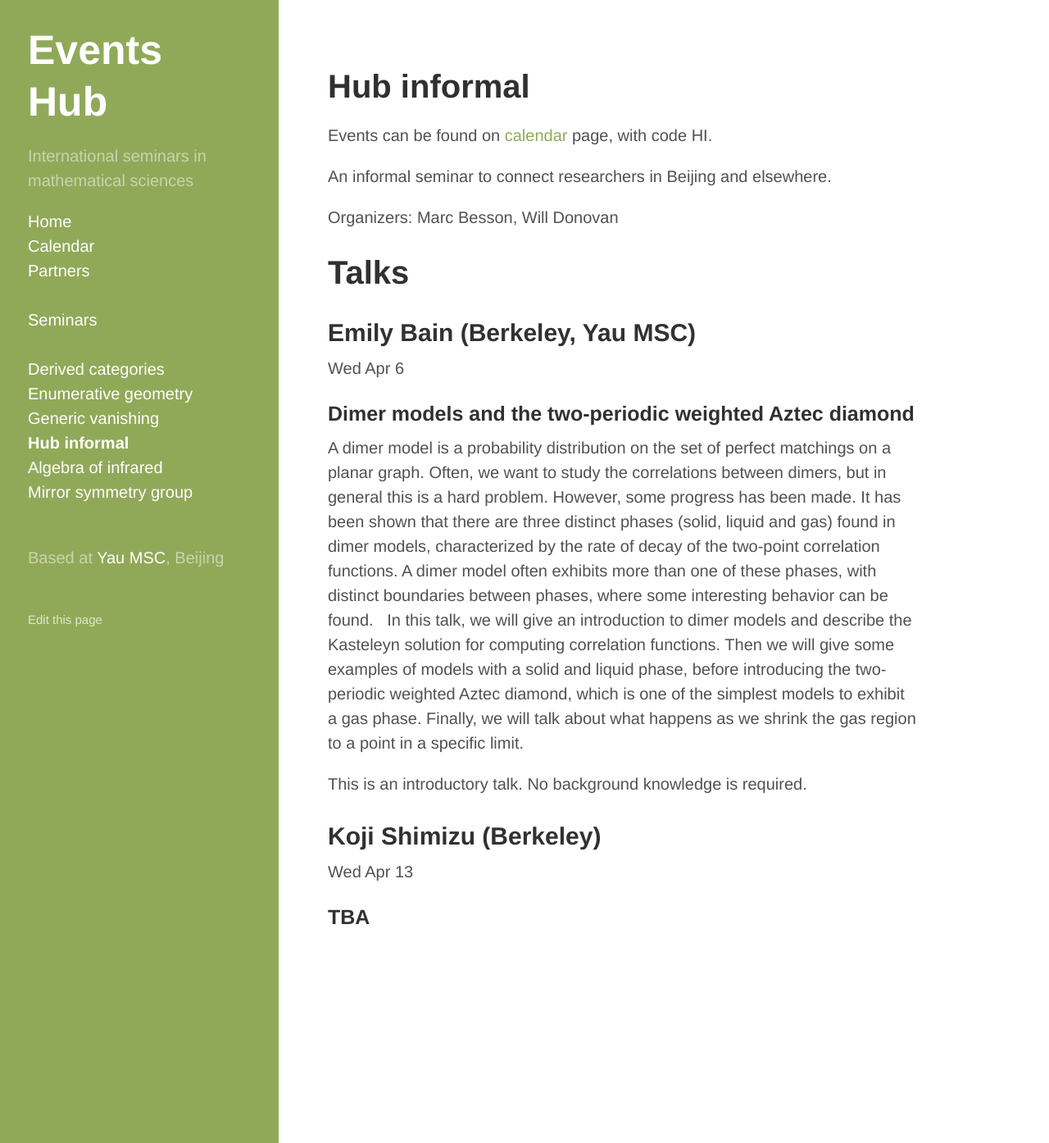
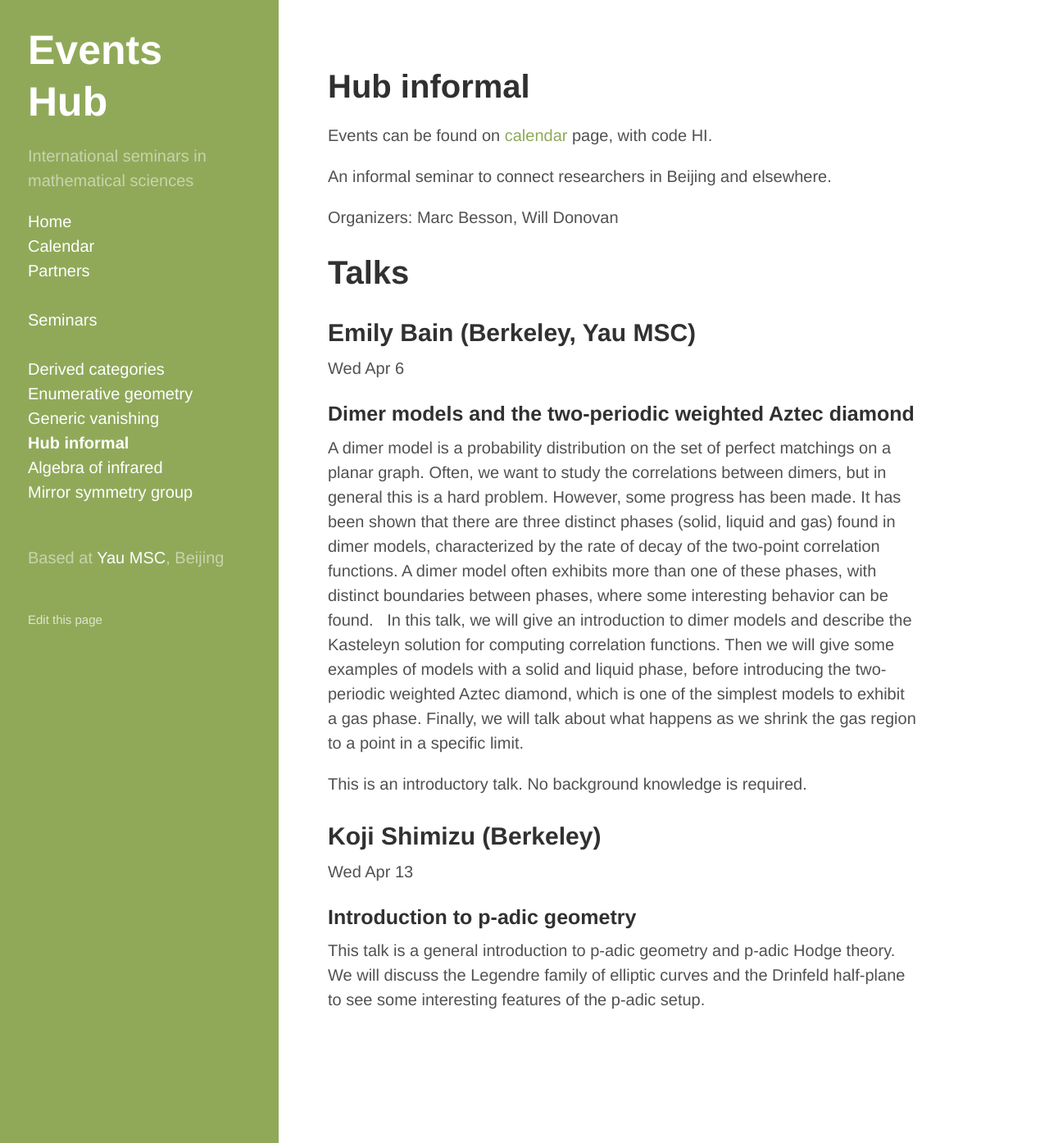
Before and after one commit to yau-msc-events/yau-msc-events.github.io, a Jekyll site: the page built from seminar-hi.md, in a window 1280 px wide and 1394 px high. Shown: the whole window at 82% size. Built offline with Jekyll 4.4.1, drawn with Linux system fonts in a browser that asks for light colours.

Commit message:
Update seminar-hi.md

```diff
--- a/seminar-hi.md
+++ b/seminar-hi.md
@@ -26,4 +26,6 @@ This is an introductory talk. No background knowledge is required.
 
 Wed Apr 13
 
-### TBA
+### Introduction to p-adic geometry
+
+This talk is a general introduction to p-adic geometry and p-adic Hodge theory. We will discuss the Legendre family of elliptic curves and the Drinfeld half-plane to see some interesting features of the p-adic setup.
```
